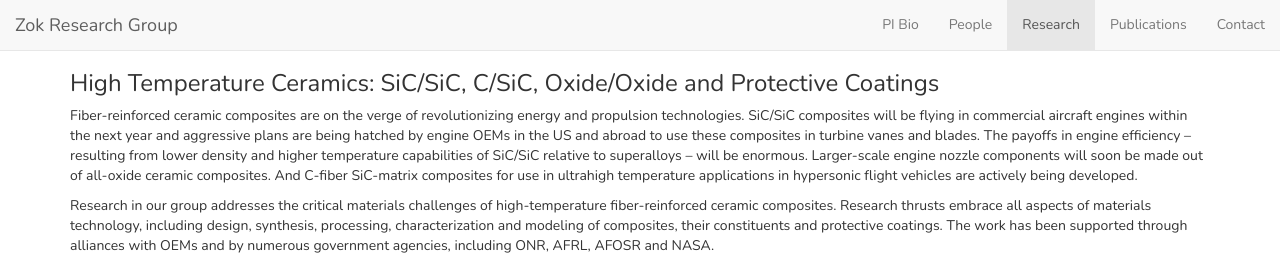
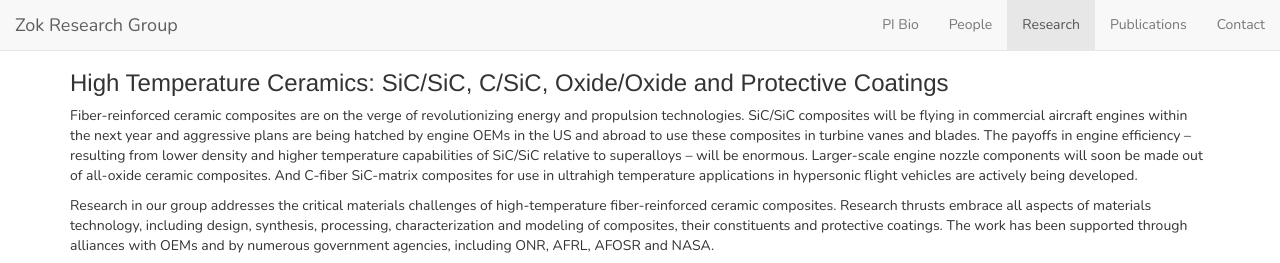
Before and after one commit to latture/zok-group-website, a Jekyll site: the page built from research/index.html, in a window 1280 px wide and 1400 px high. Shown: the top 263 px of the window. Built offline with Jekyll 4.4.1, drawn with Linux system fonts in a browser that asks for light colours; some web fonts are replaced.

Commit message:
Changed font of research headings.

```diff
--- a/_includes/research-arch-mats.html
+++ b/_includes/research-arch-mats.html
@@ -1,5 +1,5 @@
 <div class="container" id="research-arch-mats">
-    <h3>Architectured Materials: Foams, Lattices and Sandwiches</h3>
+    <h3 class="research-heading">Architectured Materials: Foams, Lattices and Sandwiches</h3>
     <p>Inspired by the exquisite cellular assemblies found in Nature, we are pursuing strategies for the design of new synthetic ultra-lightweight structural materials with unprecedented property profiles, including high specific stiffness and strength as well as energy absorbing capabilities. On one front, large-scale computations are being used to sweep through multi-dimensional design spaces and identify designs of periodic cellular structures with desirable characteristics. Collaborative activities with ARL are focused on manufacturing of new structures via additive manufacturing routes. Numerical approaches for solving problems in complex nonlinear systems are also being developed and used for simulation and design of novel lattices that employ an elastic snap-through instability to provide high dynamic energy dissipation. In parallel, a framework within which strut-based truss structures can be systematically classified has been devised and is being used to identify truss topologies with unique mechanical and functional properties.</p>
     <p>Check out some of our <a href="#recent-publications-arch-mats" class="page-scroll">recent publications.</a></p>
     <div class="row">
--- a/_includes/research-high-temp.html
+++ b/_includes/research-high-temp.html
@@ -1,5 +1,5 @@
 <div class="container" id="research-high-temp">
-    <h3>High Temperature Ceramics: SiC/SiC, C/SiC, Oxide/Oxide and Protective Coatings</h3>
+    <h3 class="research-heading">High Temperature Ceramics: SiC/SiC, C/SiC, Oxide/Oxide and Protective Coatings</h3>
     <p>Fiber-reinforced ceramic composites are on the verge of revolutionizing energy and propulsion technologies. SiC/SiC composites will be flying in commercial aircraft engines within the next year and aggressive plans are being hatched by engine OEMs in the US and abroad to use these composites in turbine vanes and blades. The payoffs in engine efficiency – resulting from lower density and higher temperature capabilities of SiC/SiC relative to superalloys – will be enormous. Larger-scale engine nozzle components will soon be made out of all-oxide ceramic composites. And C-fiber SiC-matrix composites for use in ultrahigh temperature applications in hypersonic flight vehicles are actively being developed.</p>
     <p> Research in our group addresses the critical materials challenges of high-temperature fiber-reinforced ceramic composites. Research thrusts embrace all aspects of materials technology, including design, synthesis, processing, characterization and modeling of composites, their constituents and protective coatings. The work has been supported through alliances with OEMs and by numerous government agencies, including ONR, AFRL, AFOSR and NASA.</p>
     <p>Check out some of our <a href="#recent-publications-high-temp" class="page-scroll">recent publications</a> to get a flavor of the research projects.</p>
--- a/_includes/research-threat-protection.html
+++ b/_includes/research-threat-protection.html
@@ -1,5 +1,5 @@
 <div class="container" id="research-threat-protection">
-    <h3>Materials for Threat Protection: Ceramics, Cermets and Fiber Composites</h3>
+    <h3 class="research-heading">Materials for Threat Protection: Ceramics, Cermets and Fiber Composites</h3>
     <p>Design of improved ballistic protection systems can be aided significantly with computational simulations. Simulations allow for efficient scanning of a wide design space as well as a broad range of impact scenarios. They also allow assessment of the efficacy of multi-layered multi-material systems. But the fidelity of computed outcomes is predicated on the use of high-fidelity models of material deformation, comminution and fracture under very high strain rates. The goal of our research program has been to advance the understanding of damage and failure modes in armor ceramics and cermets as well as the deformation response of high-performance fiber-reinforced polymer composites. To this end, we have devised and executed experiments that allow for critical assessments of the predictive capabilities of existing and new emerging constitutive models.</p>
     <p>Check out our <a href="#recent-publications-threat-protection" class="page-scroll">recent publications.</a></p>
     <div class="row row-centered">
--- a/assets/css/style.scss
+++ b/assets/css/style.scss
@@ -89,6 +89,10 @@ body {
 ********* Research *********
 */
 #research {
+    .research-heading {
+        font-family: $font-family-sans-serif-heading;
+    }
+
     .research-seperator, .row, .recent-publications {
         margin-top: 2 * $line-height-computed;
     }
```
